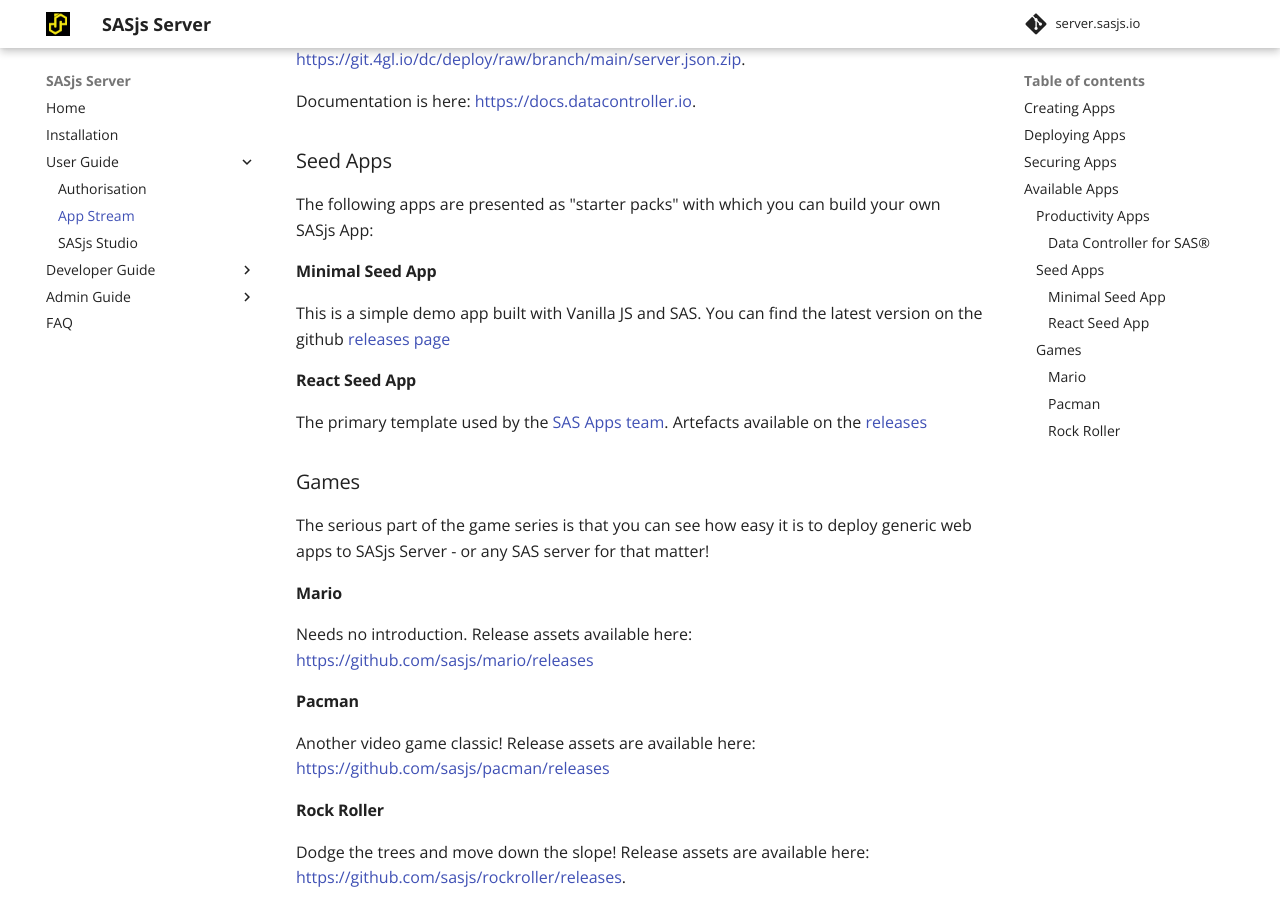
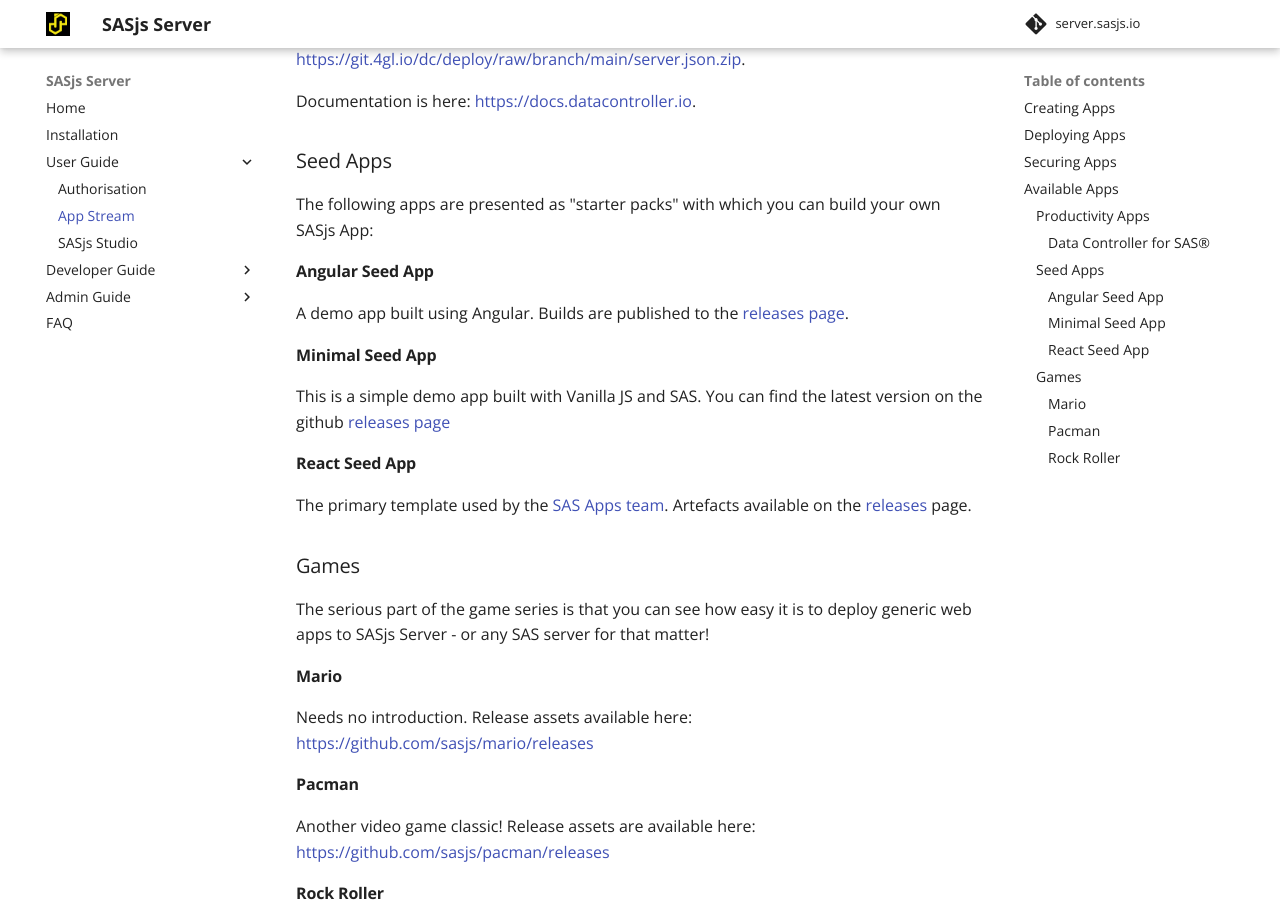
Before and after one commit to sasjs/server.sasjs.io, an MkDocs documentation site: the page built from docs/apps.md, in a window 1280 px wide and 900 px high, scrolled down 1802 px. Built offline with MkDocs 1.6.1 and Material for MkDocs 9.7.7, drawn with Linux system fonts in a browser that asks for light colours; comment, search, counter and statistics services are not loaded.

Commit message:
chore: automated commit

```diff
--- a/docs/apps.md
+++ b/docs/apps.md
@@ -47,13 +47,17 @@
 
 The following apps are presented as "starter packs" with which you can build your own SASjs App:
 
+#### Angular Seed App
+
+A demo app built using Angular.  Builds are published to the [releases page](https://github.com/sasjs/angular-seed-app/releases).
+
 #### Minimal Seed App
 
 This is a simple demo app built with Vanilla JS and SAS.  You can find the latest version on the github [releases page](https://github.com/sasjs/minimal-seed-app/releases)
 
 #### React Seed App
 
-The primary template used by the [SAS Apps team](https://sasapps.io).  Artefacts available on the [releases]()
+The primary template used by the [SAS Apps team](https://sasapps.io).  Artefacts available on the [releases](https://github.com/sasjs/react-seed-app/releases) page.
 
 ### Games
 
```
